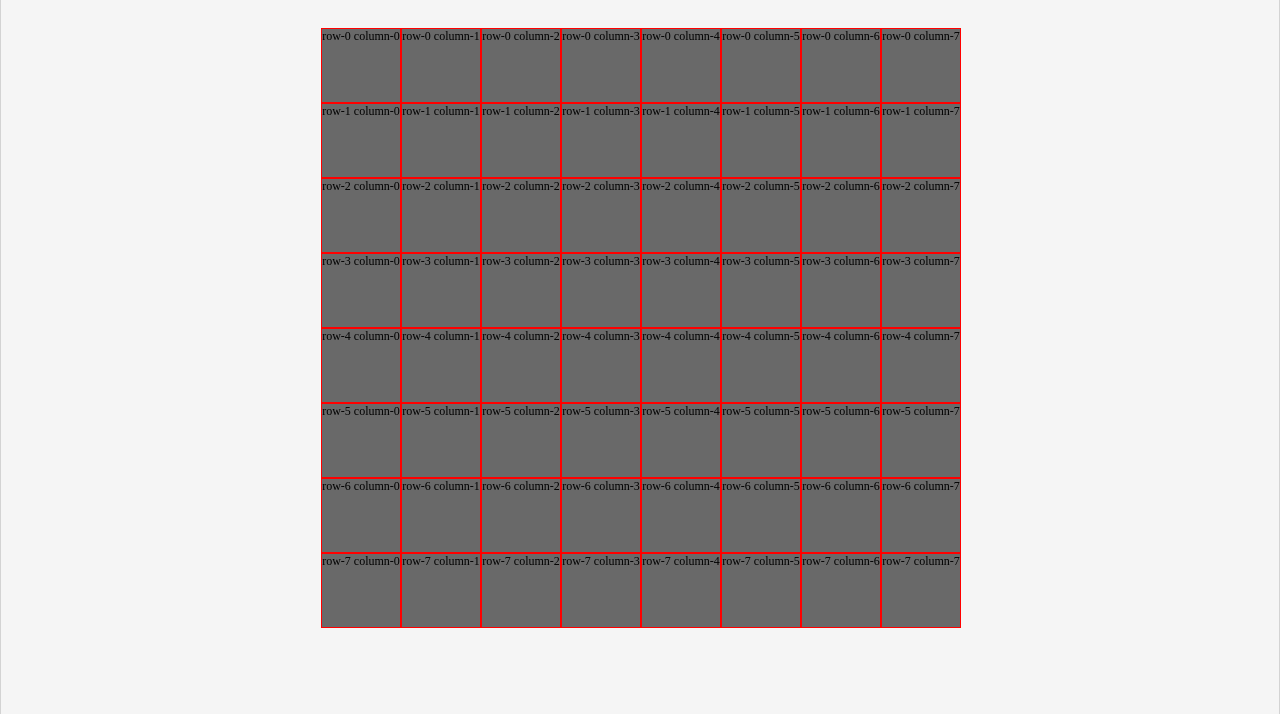
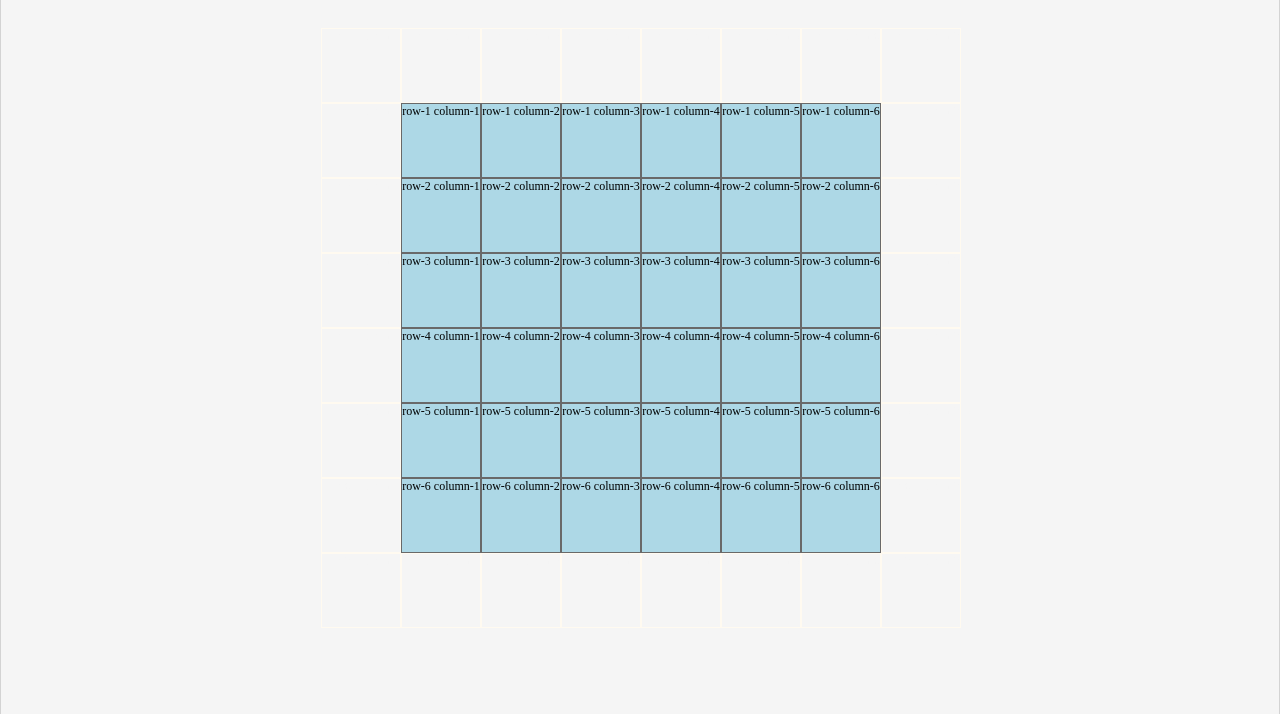
Before and after one commit to danielduffield/short-circuit, a website: page index.html in a window 1280 px wide. Shown: the part 86-800 px from the top of the page. Drawn offline with nearby package versions, Linux system fonts and the light colour scheme.

Commit message:
Created hidden row class tiles of grid. #1

```diff
--- a/main.js
+++ b/main.js
@@ -12,6 +12,9 @@ function generateBoard() {
       $tile.setAttribute('id', 'row-' + i + ' column-' + j)
       $tile.textContent = 'row-' + i + ' column-' + j
       console.log('row-' + i + ' column-' + j)
+      if (i === 0 || i === 7 || j === 0 || j === 7) {
+        $tile.classList.add('hidden-tile')
+      }
       $row.appendChild($tile)
     }
     $board.appendChild($row)
--- a/styles.css
+++ b/styles.css
@@ -37,15 +37,17 @@ h1 {
 .board-tile {
   width: calc(50% / 8);
   height: 75px;
-  background-color: dimgrey;
-  border: 1px solid red;
+  background-color: lightblue;
+  border: 1px solid dimgrey;
   z-index: 1;
   display: inline-block;
   font-size: 12px;
 }
 
 .hidden-tile {
-  background-color: grey;
+  border: 1px solid floralwhite;
+  background-color: whitesmoke;
+  color: whitesmoke;
   left: 10%;
 }
 
```
